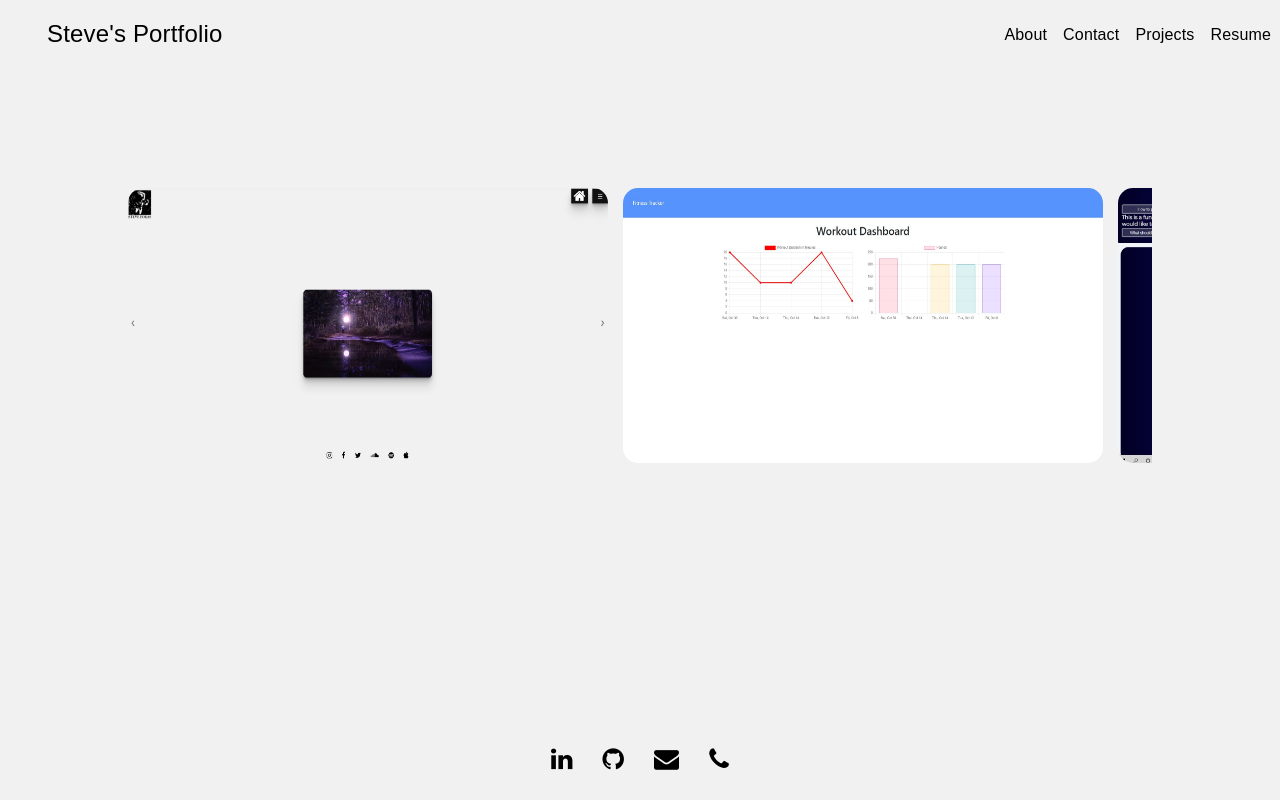
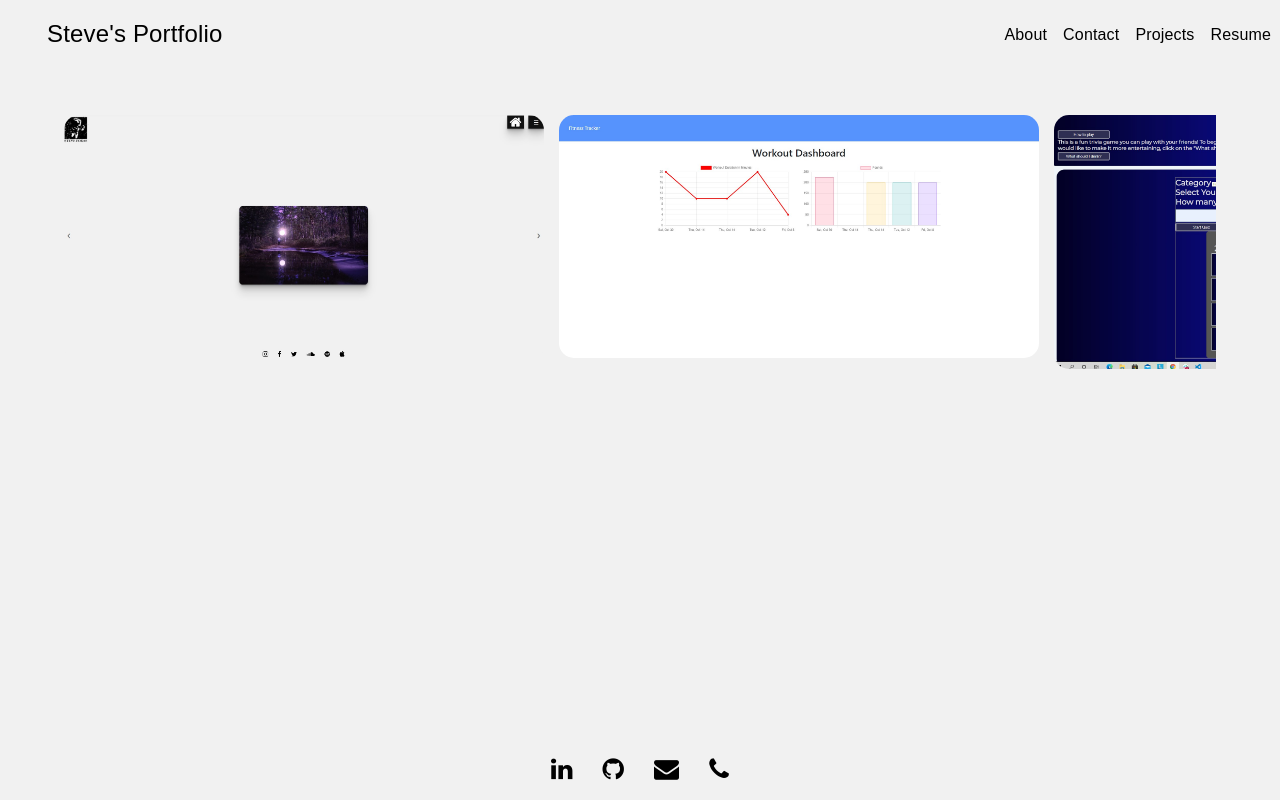
Before and after one commit to sf487552/portfolio-page-rct, a React (Create React App) app: page /projects in a window 1280 px wide. Built offline with nearby package versions, Linux system fonts and the light colour scheme.

Commit message:
projects page styling

```diff
--- a/src/App.js
+++ b/src/App.js
@@ -42,7 +42,7 @@ class App extends Component {
         <Navbar sidebarClickHandler={this.sidebarToggleClickHandler}/>
         <Sidebar show={this.state.sidebarOpen}/>
         {backdrop}
-        <main style={{ marginTop:'65px'}}>
+        <main style={{ marginTop:'auto'}}>
           <div className="mainSection">
             <Switch>
               <Route exact path="/">
--- a/src/components/footer/footer.css
+++ b/src/components/footer/footer.css
@@ -1,7 +1,7 @@
 footer {
 position: fixed;
 margin-top: 2%;
-height: 100px;
+height: 90px;
 width: 100%;
 text-align: center;
 font-size: 0.8em;
@@ -11,7 +11,7 @@ bottom: -20px;
 
 footer ul {
   list-style-type: none;
-  margin-right: 20%;
+  margin-right: 10%;
 }
 footer ul li {
   display: inline;
--- a/src/components/projects/Projects.js
+++ b/src/components/projects/Projects.js
@@ -10,12 +10,39 @@ import image5 from '../images/notetaker.jpg';
 
 function Projects() {
     return (
-        <div className="container">
-            <img className="grow" src={image1} alt="site1"></img>
-            <img className="grow" src={image2} alt="site2"></img>
-            <img className="grow" src={image3} alt="site3"></img>
-            <img className="grow" src={image4} alt="site4"></img>
-            <img className="grow" src={image5} alt="site5"></img>
+        <div>
+            <header></header>
+            <div className="container">
+
+                <div className="grow project">
+                    <img className="image" src={image1} alt="site1"></img>
+                    <div className="overlay">
+                        <h1 className="text"><a id="link" href="https://sf487552.github.io/Music-Site/#about">Music Artist Page</a></h1>
+                        <p className="description">This project was made using raw HTML, CSS, Javascript, and JQuery. It's a clean, easy-to-use, mobile friendly artist fan page made by yours truly.</p>
+                    </div>
+                </div>
+
+                <div className="project grow">
+                    <img className="image" src={image2} alt="site2"></img>
+                    <div className="overlay"></div>
+                </div>
+
+                <div className="project grow">
+                    <img className="image" src={image3} alt="site3"></img>
+                    <div className="overlay"></div>
+                </div>
+
+                <div className="project grow">
+                    <img className="image" src={image4} alt="site4"></img>
+                    <div className="overlay"></div>
+                </div>
+
+                <div className="project grow">
+                    <img className="image" src={image5} alt="site5"></img>
+                    <div className="overlay"></div>
+                </div>
+
+            </div>
         </div>
     );
 }
--- a/src/components/projects/projects.css
+++ b/src/components/projects/projects.css
@@ -2,6 +2,7 @@
   display: flex;
   /* overflow-x: auto; */
   height: 300px;
+  margin: 0;
 }
 
 .container img {
@@ -17,9 +18,9 @@
 body {
   display: flex;
   align-items: center;
-  height: 70vh;
+  height: 60vh;
   overflow-y: auto;
-  width: 80%;
+  width: 90%;
 }
 
 @media screen and (max-height: 450px) {
@@ -32,3 +33,54 @@ body {
 img {
   cursor: pointer;
 }
+
+#link {
+  font-size: 15px;
+  text-align: center;
+  font-weight: lighter;
+  margin-left: 0;
+  color: white;
+  text-decoration: none;
+}
+
+h1 {
+  font-size: 20px;
+  text-align: center;
+  font-weight: lighter;
+  margin-left: 0;
+}
+
+.overlay {
+  top: 0;
+  bottom: 0;
+  left: 0;
+  right: 0;
+  opacity: 0;
+  transition: .5s ease;
+  background-color: black;
+  cursor: pointer;
+  border-radius: 25px;
+}
+
+.project:hover .overlay {
+  opacity: 1;
+  /* margin-bottom: 20px; */
+  position: absolute;
+}
+
+.text {
+  color: white;
+  font-size: 15px;
+  position: absolute;
+  top: 50%;
+  left: 50%;
+  -webkit-transform: translate(-50%, -50%);
+  -ms-transform: translate(-50%, -50%);
+  transform: translate(-50%, -50%);
+  text-align: center;
+  margin: 2px;
+}
+
+.description {
+  display: flex;
+}
```
